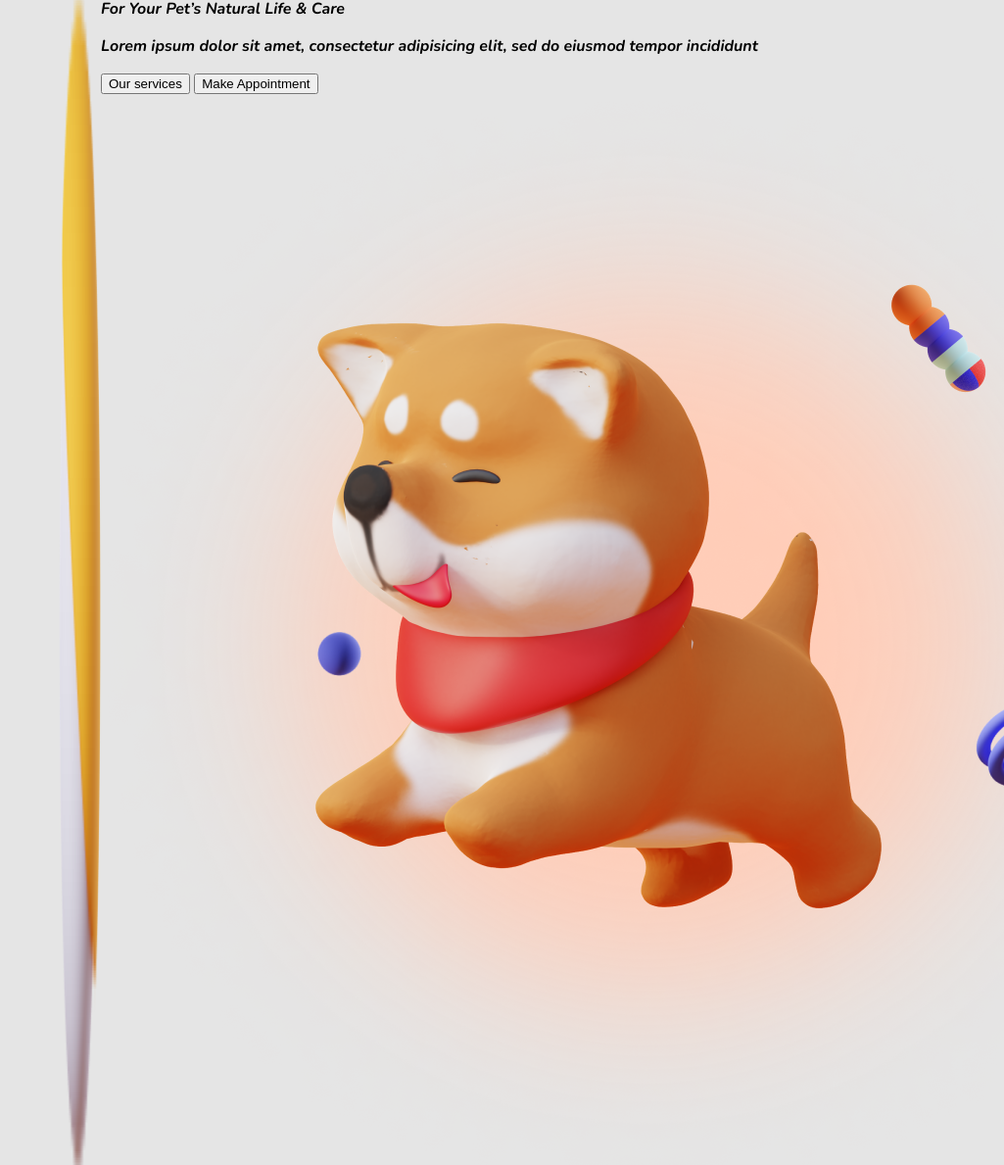
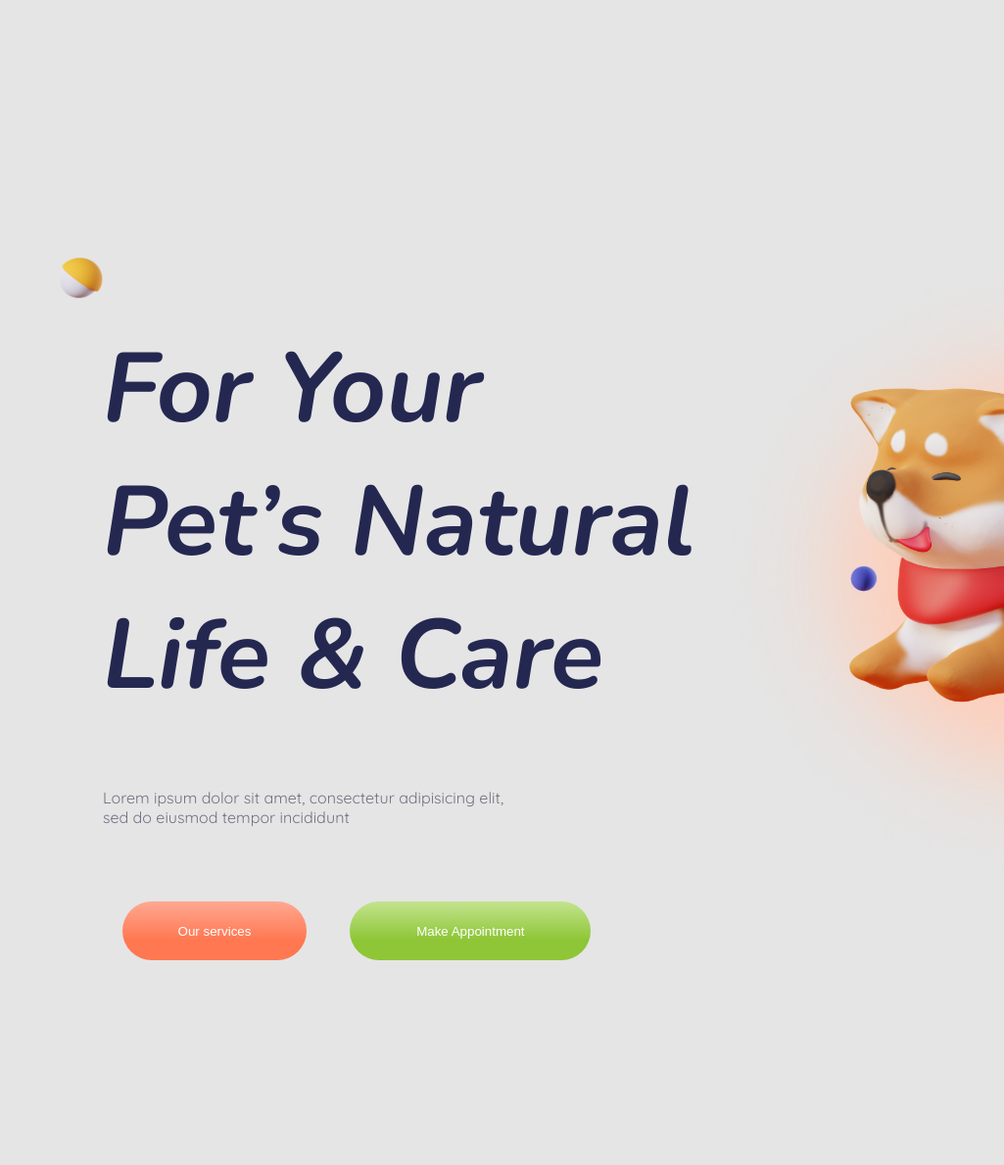
Before and after one commit to Anastasiya-Shir/landingPageFebrary, a plain HTML site: page index.html in a window 1280 px wide. Shown: the part 209-1398 px from the top of the page at 98% size, without its empty margins (255-1280 px from the left). Drawn offline with Linux system fonts and the light colour scheme.

Commit message:
two part

```diff
--- a/index.html
+++ b/index.html
@@ -8,7 +8,9 @@
   <link rel="stylesheet" href="./styles.css">
 </head>
 <body>
+
   <div class="container">
+
     <header>
       <img src="./images/logo.png" alt="logo">
       <ul>
@@ -20,20 +22,25 @@
       </ul>
       <button class="call-btn">384-129-293-39</button>
     </header>
+
     <div class="for-you-pets">
       <img src="./images/cake.png" alt="cake" class="img-cake">
-      <div class="information">
-        <H1></H1>For Your Pet’s Natural Life & Care
-     <p>Lorem ipsum dolor sit amet, consectetur adipisicing elit,
+
+    <div class="information">
+        <H1>For Your Pet’s Natural Life & Care</H1>
+
+        <p>Lorem ipsum dolor sit amet, consectetur adipisicing elit,<br>
       sed do eiusmod tempor incididunt</p>
-      <div class="button">
-        <button>Our services</button>
-        <button> Make Appointment</button>
+
+        <div class="button">
+        <button class="btn-our-service">Our services</button>
+        <button class="btn-make-apl"> Make Appointment</button>
+        </div>
 
       </div>
-      <img src="./images/dog.png" alt="dog">
-      </div>
+      <img src="./images/dog.png" alt="dog" class="dog-img">
     </div>
+
   </div>
 </body>
 </html>
--- a/styles.css
+++ b/styles.css
@@ -4,18 +4,29 @@
   font-weight: 600;
   src: url(./fonts/static/Nunito-BoldItalic.ttf);
 }
+
+@font-face{
+  font-family: "Quicksand-Regular";
+  font-style: normal;
+  font-weight: 400;
+  src: url(./fonts/Quicksand/static/Quicksand-Regular.ttf);
+}
+
 :root{
   --bg-color: #E5E5E5;
   --font-color:rgba(36, 40, 81, 1);
   --bth-bg:linear-gradient(180deg, #FFA992 0%, #FF7852 65%);
   --white:#fff;
 
+--p-color:#707283;
+--green-gradient:linear-gradient(180deg, #C3E48F 0%, #8EC637 65%);
+}
 
-}
 body{
   margin: 0;
   padding: 0;
 }
+
 .container{
   width:1920px;
   margin: 0;
@@ -24,12 +35,11 @@ body{
   flex-direction: column ;
   background:var( --bg-color);
   font-family: "Nunico-Italic-Bold", sans-serif,Arial, Helvetica, sans-serif;
+}
 
-
-}
 header{
   margin: 0px;
-  padding: 0px;
+  margin-top: 65px;
   display: flex;
   flex-direction: row ;
   justify-content: space-between;
@@ -37,6 +47,7 @@ header{
   width: 1490px;
   height:60px;
 }
+
 header img{
   width: 148px;
   height: 55px;
@@ -72,8 +83,53 @@ header ul li a{
 
 
 .for-you-pets{
+  width: 1490px;
   display: flex;
   flex-direction: row;
-  margin: 0 315px ;
+  margin: 220px 315px 203px ;
 }
-.
+
+.img-cake{
+  width: 45px;
+  height: 43px;
+}
+.for-you-pets h1 {
+
+font-weight: Bold;
+font-style:normal;
+font-size: 100px;
+color:var(--font-color);
+width: 630px;
+
+
+}
+.for-you-pets p{
+  font-family: "Quicksand-Regular";
+  color:var(--p-color);
+}
+
+.btn-our-service{
+background: var(--bth-bg);
+color: var(--white);
+border-radius: 30px;
+width: 188px;
+height: 60px;
+border: none;
+margin: 60px 20px;
+
+}
+.btn-make-apl{
+  background: var(--green-gradient);
+color: var(--white);
+border-radius: 30px;
+width: 246px;
+height: 60px;
+border: none;
+margin: 60px 20px;
+
+}
+.dog-img{
+  width: 650px;
+  height: 640px;
+
+}
```
Also changed, not shown: fonts/Quicksand-VariableFont_wght.ttf (added), fonts/Quicksand/OFL.txt (added), fonts/Quicksand/Quicksand-VariableFont_wght.ttf (added), fonts/Quicksand/README.txt (added), fonts/Quicksand/static/Quicksand-Bold.ttf (added), fonts/Quicksand/static/Quicksand-Light.ttf (added), fonts/Quicksand/static/Quicksand-Medium.ttf (added), fonts/Quicksand/static/Quicksand-Regular.ttf (added), fonts/Quicksand/static/Quicksand-SemiBold.ttf (added), fonts/README.txt (added), fonts/static/Quicksand-Bold.ttf (added), fonts/static/Quicksand-Light.ttf (added), fonts/static/Quicksand-Medium.ttf (added), fonts/static/Quicksand-Regular.ttf (added), 1 more files.
